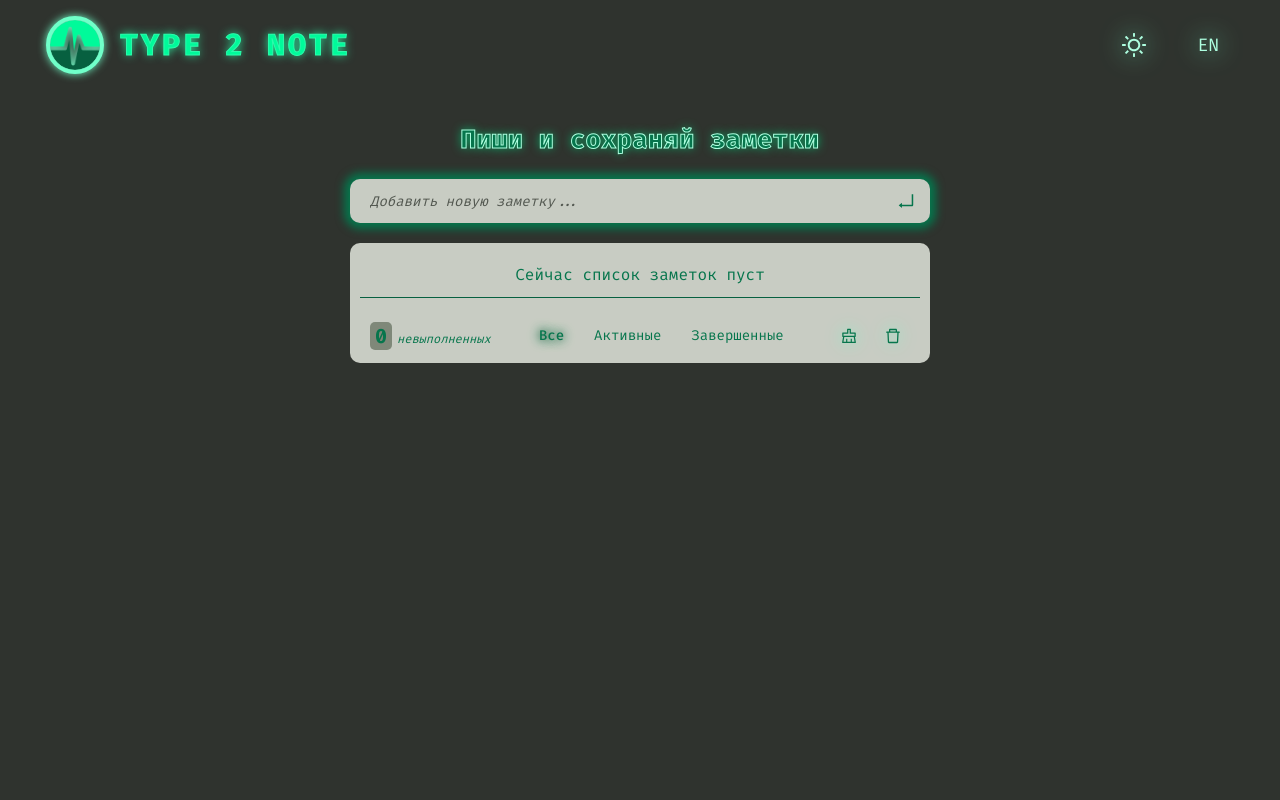
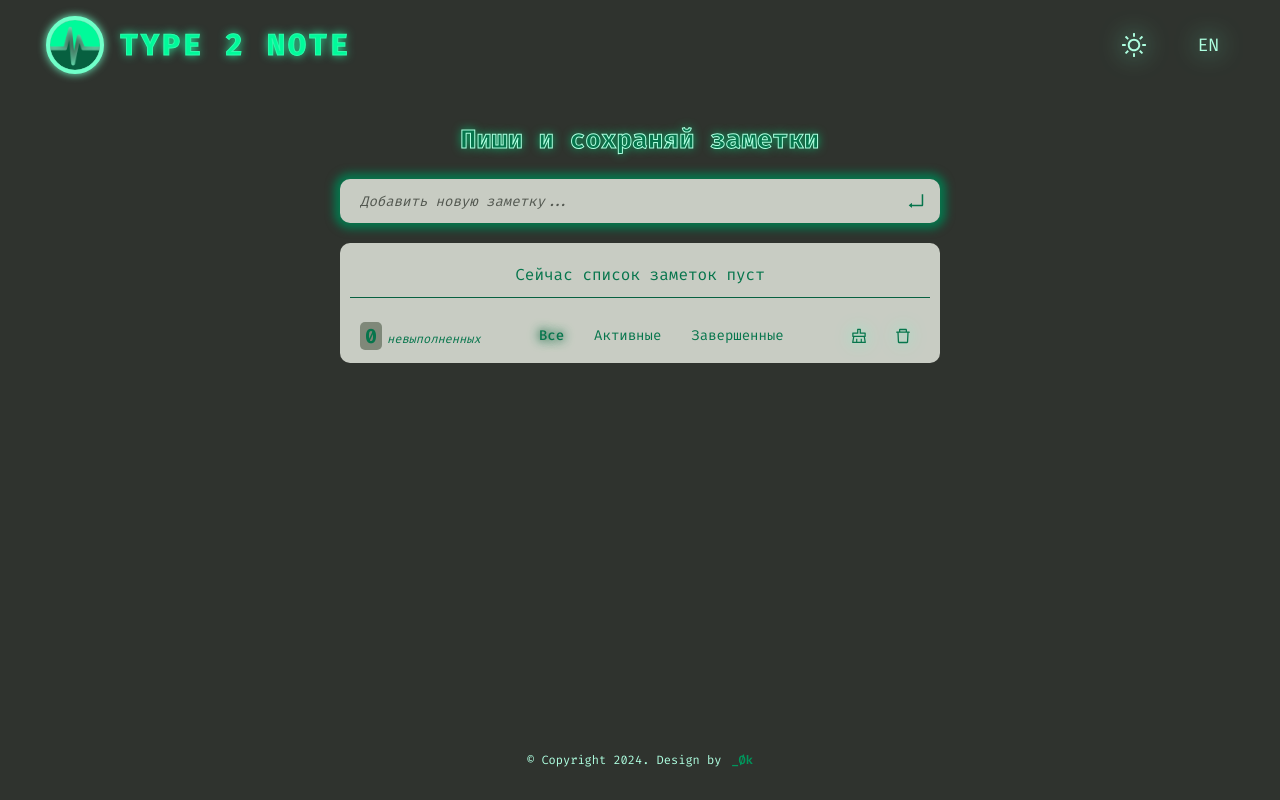
Before and after one commit to bakNa2t/type2note, a React (Vite) app: page / in a window 1280 px wide. Built offline with nearby package versions, Linux system fonts and the light colour scheme; the HTML template or start-up script is replaced by a standard one.

Commit message:
Added Footer to App and updated NoteLayuot prop's style position

```diff
--- a/src/App.jsx
+++ b/src/App.jsx
@@ -3,6 +3,8 @@ import { Toaster } from "react-hot-toast";
 import InputField from "./base-blocks/InputField";
 import Heading from "./ui-blocks/Heading";
 import Header from "./ui-blocks/Header";
+import Footer from "./ui-blocks/Footer";
+import AppLayout from "./ui-blocks/AppLayout";
 import NoteLayout from "./ui-blocks/NoteLayout";
 import NoteField from "./base-blocks/NoteField";
 import NoteFooterMenu from "./ui-blocks/NoteFooterMenu";
@@ -22,6 +24,7 @@ function App() {
       <NoteCounterProvider>
         <NoteLangProvider>
           <GlobalStyles />
+          <AppLayout>
             <Header />
             <NoteLayout>
               <Heading />
@@ -30,6 +33,8 @@ function App() {
               <NoteFooterMenu isMobileSize={isMobileSize} />
               {!isMobileSize && <NoteFilterWrapper />}
             </NoteLayout>
+            <Footer />
+          </AppLayout>
           <Toaster
             position="top-center"
             gutter={12}
--- a/src/styles/GlobalStyles.js
+++ b/src/styles/GlobalStyles.js
@@ -76,10 +76,7 @@ html {
 }
 
 body {
-    display: flex;
-    flex-direction: column;
-    justify-content: space-between;
-    min-height: 100vh;
+    width: 100%;
     line-height: 1.5;
     font-size: 1.6rem;
 
--- a/src/ui-blocks/AppLayout.jsx
+++ b/src/ui-blocks/AppLayout.jsx
@@ -3,7 +3,7 @@ import PropTypes from "prop-types";
 
 const StyledAppLayout = styled.div`
   width: 100%;
-  height: 100%;
+  height: 100vh;
   display: flex;
   flex-direction: column;
 `;
--- a/src/ui-blocks/NoteLayout.jsx
+++ b/src/ui-blocks/NoteLayout.jsx
@@ -2,8 +2,8 @@ import styled from "styled-components";
 import PropTypes from "prop-types";
 
 const StyledNoteLayout = styled.div`
-  max-width: 60rem;
-  margin: auto;
+  flex-grow: 1;
+  flex-shrink: 0;
   padding: 1rem;
 
   @media screen and (max-width: 500px) {
@@ -11,12 +11,21 @@ const StyledNoteLayout = styled.div`
   }
 `;
 
+const Wrapper = styled.div`
+  margin: auto;
+  max-width: 60rem;
+`;
+
 function NoteLayout({ children }) {
   NoteLayout.propTypes = {
     children: PropTypes.node,
   };
 
-  return <StyledNoteLayout>{children}</StyledNoteLayout>;
+  return (
+    <StyledNoteLayout>
+      <Wrapper>{children}</Wrapper>
+    </StyledNoteLayout>
+  );
 }
 
 export default NoteLayout;
```
Lines whose indentation alone changed are shown as unchanged.
